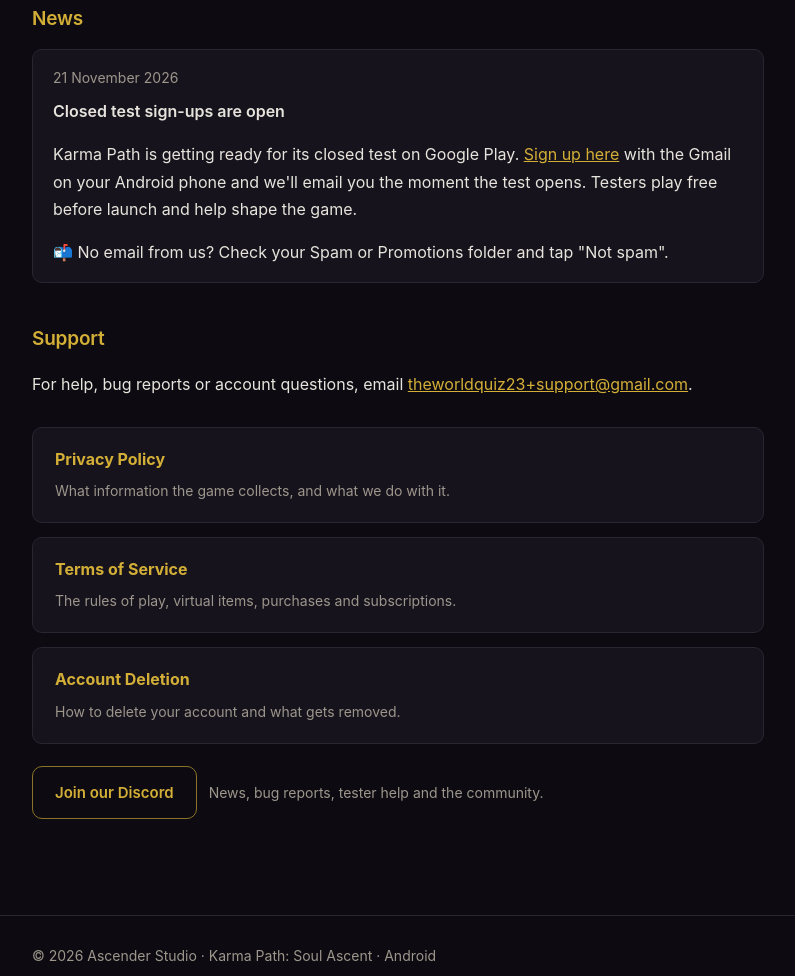
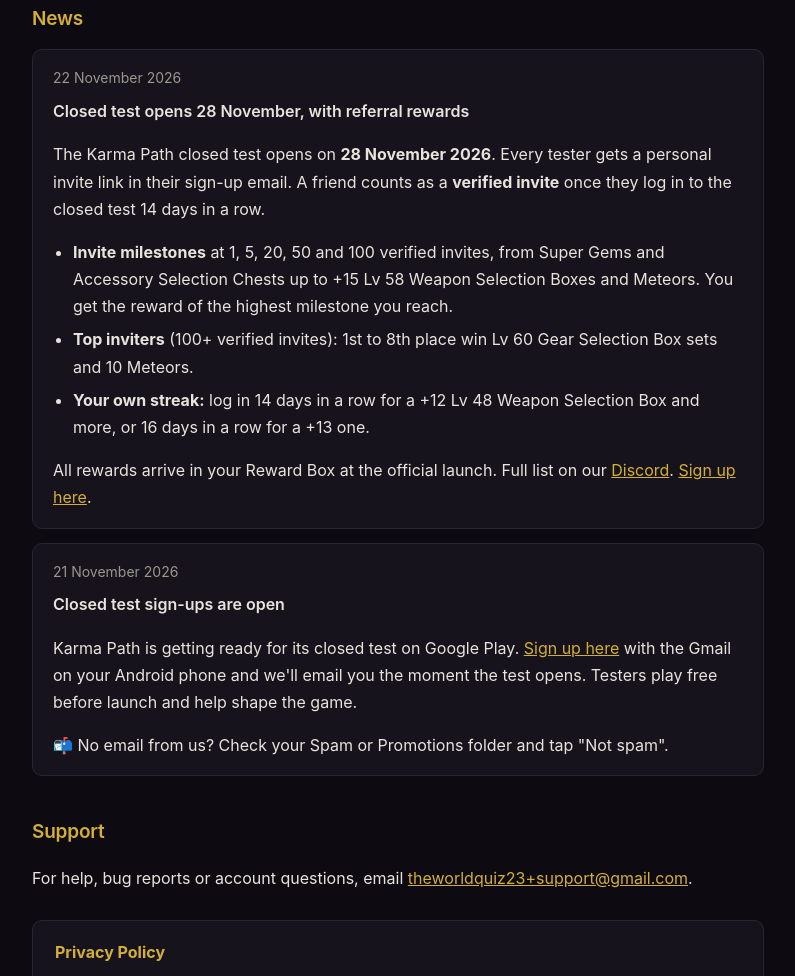
Before and after one commit to ascender-studio/ascender-studio.github.io, a plain HTML site: page index.html in a window 1280 px wide. Shown: the part 3898-4874 px from the top of the page, without its empty margins (242-1037 px from the left). Drawn offline with Linux system fonts and the light colour scheme.

Commit message:
Add files via upload

```diff
--- a/index.html
+++ b/index.html
@@ -104,6 +104,17 @@
   <h2>News</h2>
   <!-- Add new posts at the TOP of this list, copying one <article> block. -->
   <article class="post">
+    <p class="meta">22 November 2026</p>
+    <h3>Closed test opens 28 November, with referral rewards</h3>
+    <p>The Karma Path closed test opens on <strong>28 November 2026</strong>. Every tester gets a personal invite link in their sign-up email. A friend counts as a <strong>verified invite</strong> once they log in to the closed test 14 days in a row.</p>
+    <ul>
+      <li><strong>Invite milestones</strong> at 1, 5, 20, 50 and 100 verified invites, from Super Gems and Accessory Selection Chests up to +15 Lv 58 Weapon Selection Boxes and Meteors. You get the reward of the highest milestone you reach.</li>
+      <li><strong>Top inviters</strong> (100+ verified invites): 1st to 8th place win Lv 60 Gear Selection Box sets and 10 Meteors.</li>
+      <li><strong>Your own streak:</strong> log in 14 days in a row for a +12 Lv 48 Weapon Selection Box and more, or 16 days in a row for a +13 one.</li>
+    </ul>
+    <p>All rewards arrive in your Reward Box at the official launch. Full list on our <a href="https://discord.gg/tDu8APSSHV" target="_blank" rel="noopener">Discord</a>. <a href="https://forms.gle/QPukY66ZGTLKKNnLA" target="_blank" rel="noopener">Sign up here</a>.</p>
+  </article>
+  <article class="post">
     <p class="meta">21 November 2026</p>
     <h3>Closed test sign-ups are open</h3>
     <p>Karma Path is getting ready for its closed test on Google Play. <a href="https://forms.gle/QPukY66ZGTLKKNnLA" target="_blank" rel="noopener">Sign up here</a> with the Gmail on your Android phone and we'll email you the moment the test opens. Testers play free before launch and help shape the game.</p>
```
